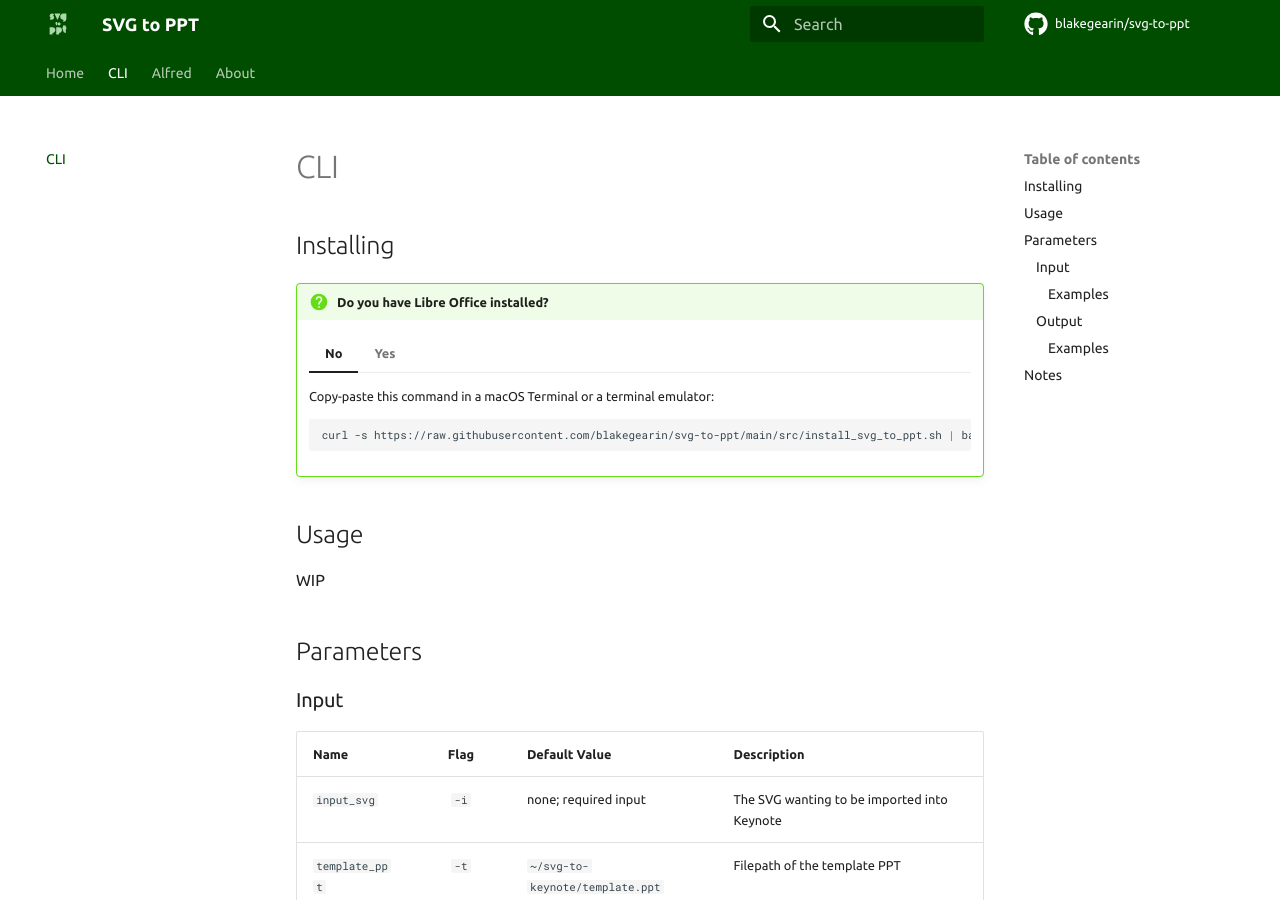
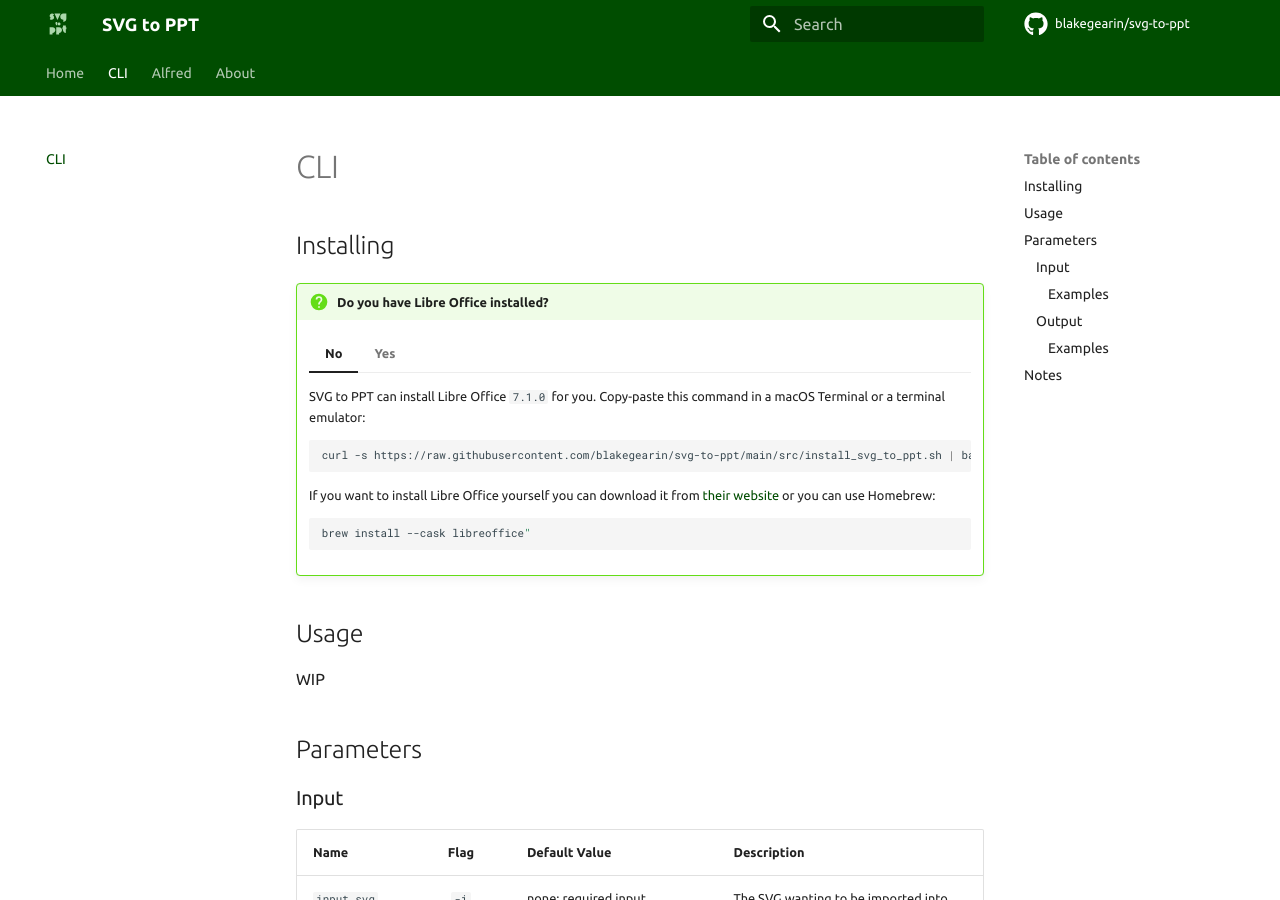
Before and after one commit to SVGtoPPT/svgtoppt, an MkDocs documentation site: the page built from docs/cli.md, in a window 1280 px wide and 900 px high. Built offline with MkDocs 1.6.1 and Material for MkDocs 9.7.7, drawn with Linux system fonts in a browser that asks for light colours; comment, search, counter and statistics services are not loaded.

Commit message:
Added more context to CLI page

````diff
--- a/docs/cli.md
+++ b/docs/cli.md
@@ -5,18 +5,23 @@
 !!! question "Do you have Libre Office installed?"
 
     === "No"
+        SVG to PPT can install Libre Office `7.1.0` for you. Copy-paste this command in a macOS Terminal or a terminal emulator:
 
-        Copy-paste this command in a macOS Terminal or a terminal emulator:
+        ``` bash
+        curl -s https://raw.githubusercontent.com/blakegearin/svg-to-ppt/main/src/install_svg_to_ppt.sh | bash -s -- -i basic
+        ```
 
-        ```sh
-        curl -s https://raw.githubusercontent.com/blakegearin/svg-to-ppt/main/src/install_svg_to_ppt.sh | bash -s -- -i basic
+        If you want to install Libre Office yourself you can download it from [their website](https://www.libreoffice.org/download/download) or you can use Homebrew:
+
+        ``` bash
+        brew install --cask libreoffice"
         ```
 
     === "Yes"
 
         Copy-paste this command in a macOS Terminal or a terminal emulator:
 
-        ```sh
+        ``` bash
         curl -s https://raw.githubusercontent.com/blakegearin/svg-to-ppt/main/src/install_svg_to_ppt.sh | bash -s -- -i complete
         ```
 
````
